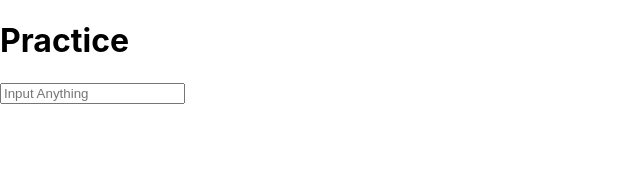
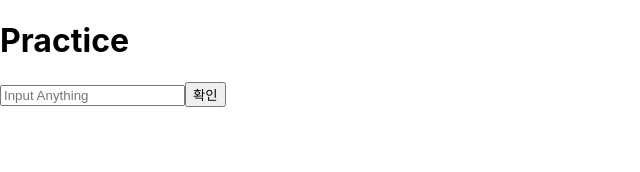
Before and after one commit to yh0921k/learning-react, a React (Create React App) app: page / in a window 1280 px wide. Shown: the top 172 px of the page, without its empty margins (0-640 px from the left). Built offline with nearby package versions, Linux system fonts and the light colour scheme.

Commit message:
[add] 4.2.2.2 ~ 4.2.2.3
4.2.2.2 state에 input 값 담기
4.2.2.3 버튼을 누를 때 comment 값을 공백으로 설정

```diff
--- a/src/class-component/EventPractice.js
+++ b/src/class-component/EventPractice.js
@@ -1,6 +1,10 @@
 import React, { Component } from 'react';
 
 class EventPractice extends Component {
+  state = {
+    message: '',
+  };
+
   render() {
     return (
       <div>
@@ -10,10 +14,17 @@
           name={'message'}
           placeholder={'Input Anything'}
           onChange={(e) => {
-            console.log(e);
-            console.log(e.target.value);
+            this.setState({ message: e.target.value });
           }}
         />
+        <button
+          onClick={() => {
+            alert(this.state.message);
+            this.setState({ message: '' });
+          }}
+        >
+          확인
+        </button>
       </div>
     );
   }
```
